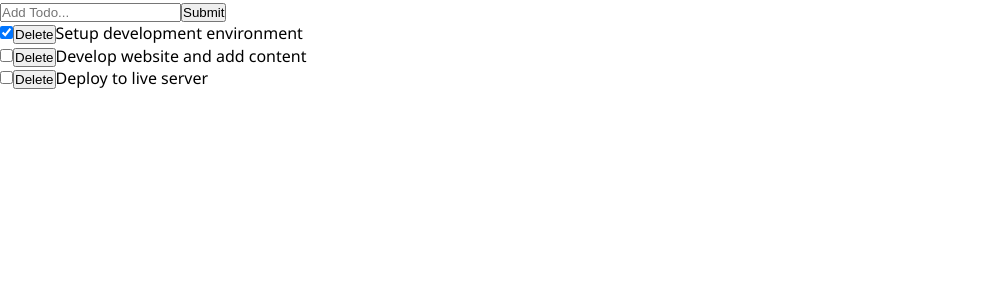
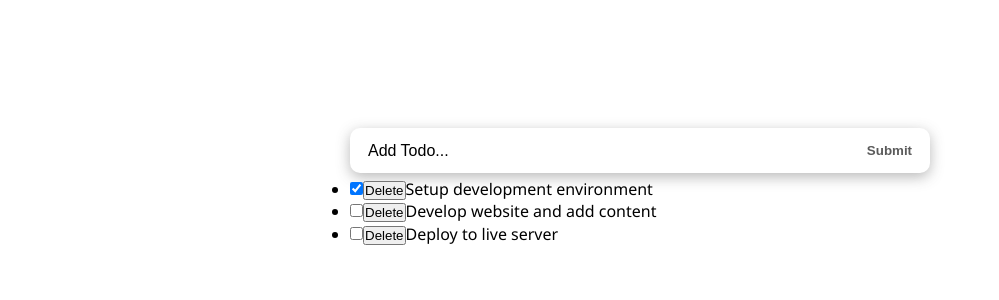
Before and after one commit to Mar12358/react-todo-app, a React (Create React App) app: page / in a window 1280 px wide. Shown: the top 300 px of the page, without its empty margins (0-999 px from the left). Built offline with nearby package versions, Linux system fonts and the light colour scheme.

Commit message:
Add css and classNames

```diff
--- a/src/App.js
+++ /dev/null
@@ -1,14 +0,0 @@
-import './styles/app.css';
-import TodosLogic from './components/TodosLogic';
-
-function App() {
-  return (
-    <div className="App">
-      <header className="App-header">
-        <TodosLogic />
-      </header>
-    </div>
-  );
-}
-
-export default App;
--- /dev/null
+++ b/src/components/App.jsx
@@ -0,0 +1,13 @@
+import '../styles/app.css';
+import TodosLogic from './TodosLogic';
+
+const TodoApp = () => {
+  return (
+    <div className="wrapper">
+      <div className="todos">
+        <TodosLogic />
+      </div>
+    </div>
+  );
+};
+export default TodoApp;
--- a/src/components/InputTodo.jsx
+++ b/src/components/InputTodo.jsx
@@ -21,16 +21,17 @@ const InputTodo = ({ addTodoItem }) => {
 
   return (
     <>
-      <form onSubmit={handleSubmit}>
+      <form onSubmit={handleSubmit} className="form-container">
         <input
           type="text"
           placeholder="Add Todo..."
           value={title}
           onChange={handleChange}
+          className="input-text"
         />
-        <button>Submit</button>
+        <button className="input-submit">Submit</button>
       </form>
-      <span>{message}</span>
+      <span className="submit-warning">{message}</span>
     </>
   );
 };
--- a/src/index.js
+++ b/src/index.js
@@ -1,13 +1,13 @@
 import React from 'react';
 import ReactDOM from 'react-dom/client';
 import './index.css';
-import App from './App';
+import TodoApp from './components/App';
 import reportWebVitals from './reportWebVitals';
 
 const root = ReactDOM.createRoot(document.getElementById('root'));
 root.render(
   <React.StrictMode>
-    <App />
+    <TodoApp />
   </React.StrictMode>
 );
 
--- a/src/styles/app.css
+++ b/src/styles/app.css
@@ -11,3 +11,50 @@ body {
   height: 100vh;
   font-weight: 400;
 }
+
+.wrapper {
+  width: 100%;
+  padding: 8rem 20px 3rem;
+}
+.todos {
+  max-width: 580px;
+  margin: 0 auto;
+}
+.form-container {
+  display: flex;
+  border-radius: calc(0.1 * 100px);
+  box-shadow: 0px 4px 14px 0px rgba(70, 70, 70, 0.38);
+  justify-content: space-around;
+  background: #fff;
+  font-size: 1rem;
+}
+.input-text {
+  width: 85%;
+  padding-right: 5px;
+  padding-left: 10px;
+  border-radius: calc(0.5 * 100px);
+  font-size: 1rem;
+}
+.input-text::placeholder {
+  color: #000;
+}
+.input-submit {
+  background: transparent;
+  color: #5b5b5b;
+  text-transform: capitalize;
+  cursor: pointer;
+  font-weight: 600;
+  margin-right: 10px;
+}
+.input-text,
+.input-submit {
+  height: 45px;
+  outline: none;
+  border: none;
+}
+.submit-warning {
+  font-size: 13px;
+  color: red;
+  margin-top: 5px;
+  display: block;
+}
```
